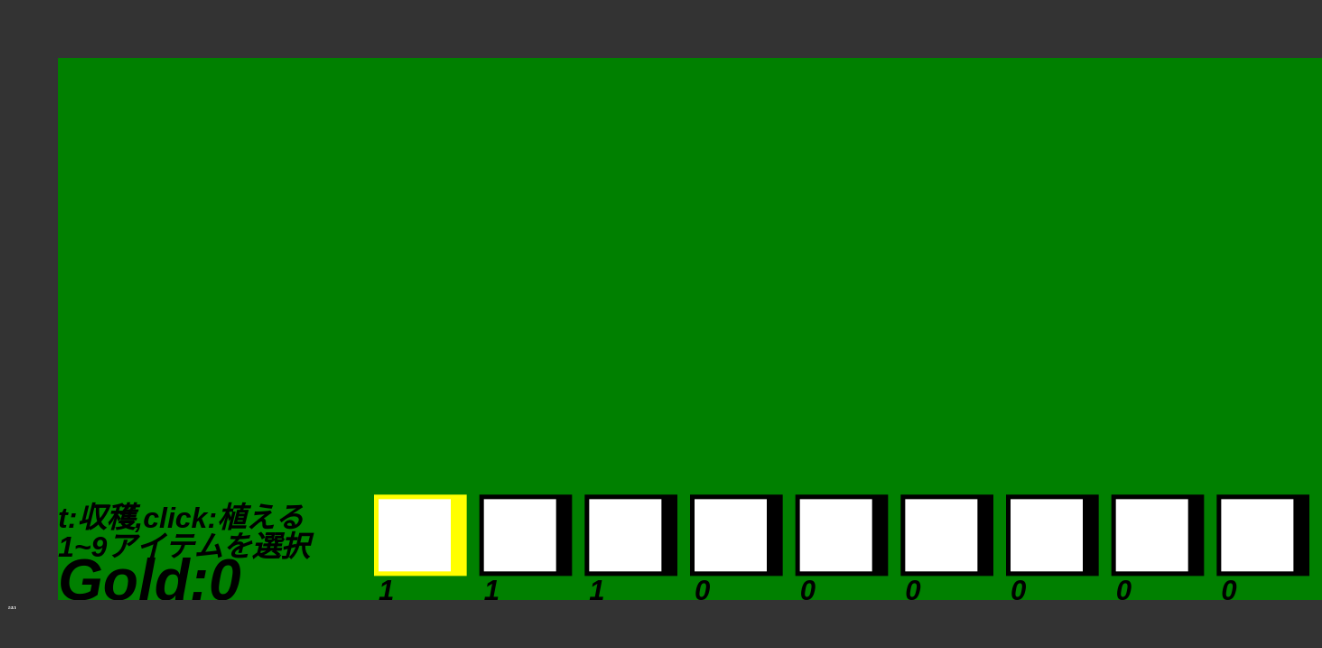
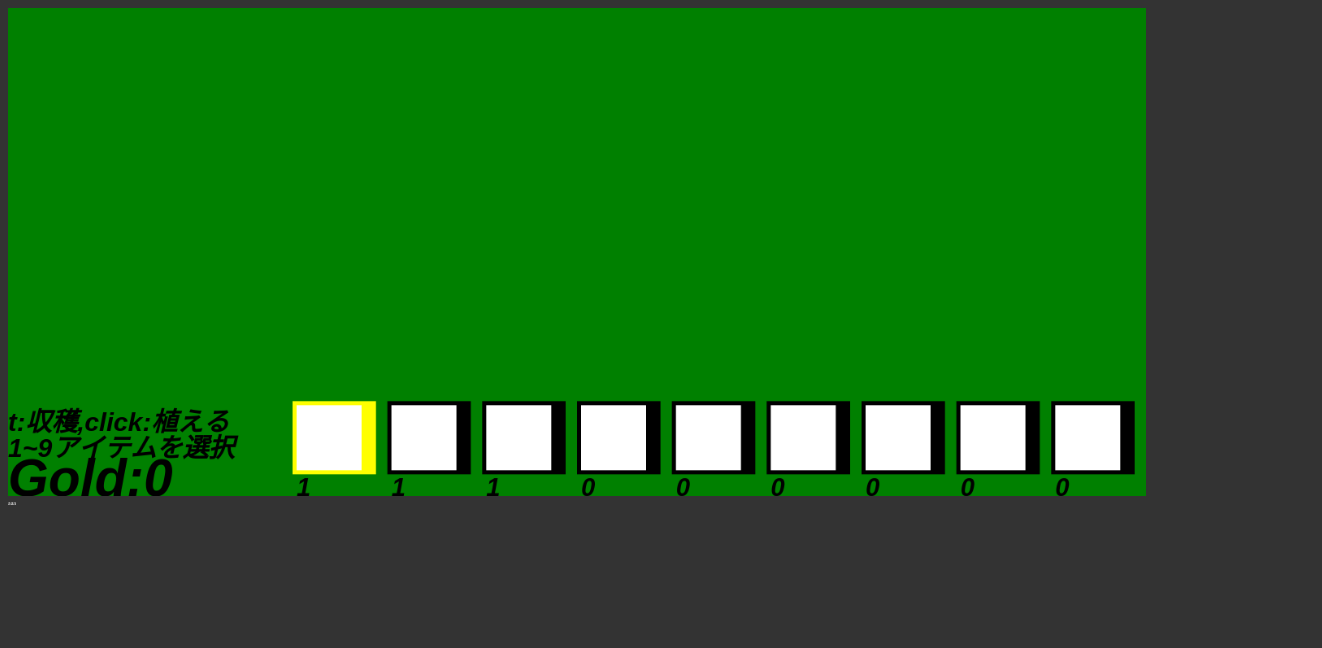
Before and after one commit to MATAKUKUN/-Densetu-hatakeAAA, a plain HTML site: page index.html in a window 1280 px wide. Shown: the whole page, 1322 px wide, since content can reach past the window. Drawn offline with Linux system fonts and the light colour scheme; animation ran at ten frames a second.

Commit message:
202403101803

```diff
--- a/KeyEvent.js
+++ b/KeyEvent.js
@@ -5,9 +5,11 @@ class KeyEvent{
         switch (this.Key) {
             case "a":
                 World.Player.x-= 2;
+                World.PlayerMode = 0;
                 break;
                 case "d":
                     World.Player.x+=2;
+                    World.PlayerMode = 1;
                     break;
                 case "w":
                     World.Player.y-= 2;
--- a/index.html
+++ b/index.html
@@ -11,9 +11,7 @@
         }
         canvas{
             background-color: #999;
-            margin-top: 50px;
-            margin-left: 50px;
-            width: 100%;
+            width: 90%;
         }
         h1{
             background-color: yellow;
```
Also changed, not shown: Image/Item/100_Reft.png (added), Image/Player/100.png (added), Image/Player/PlayerA.png (added).
